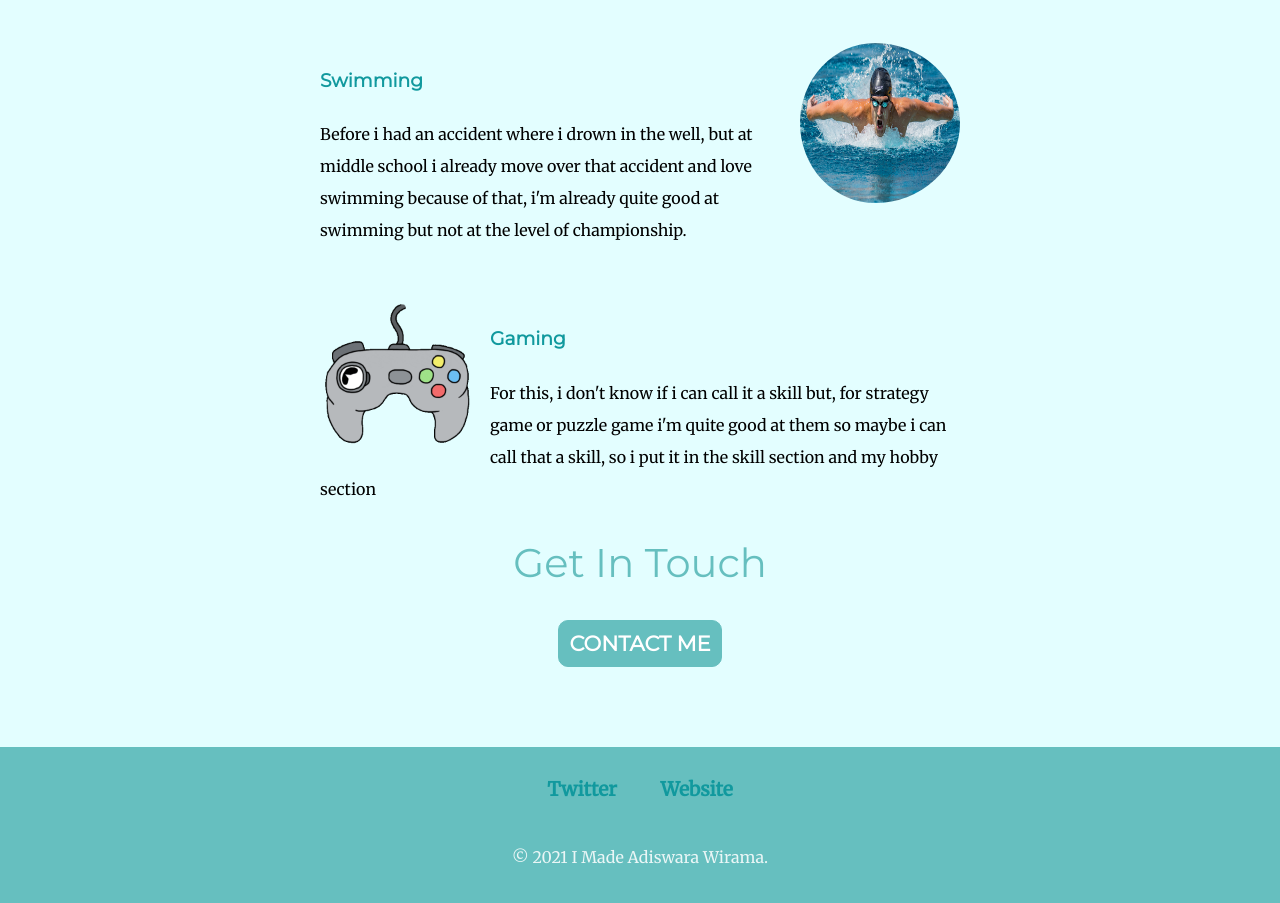
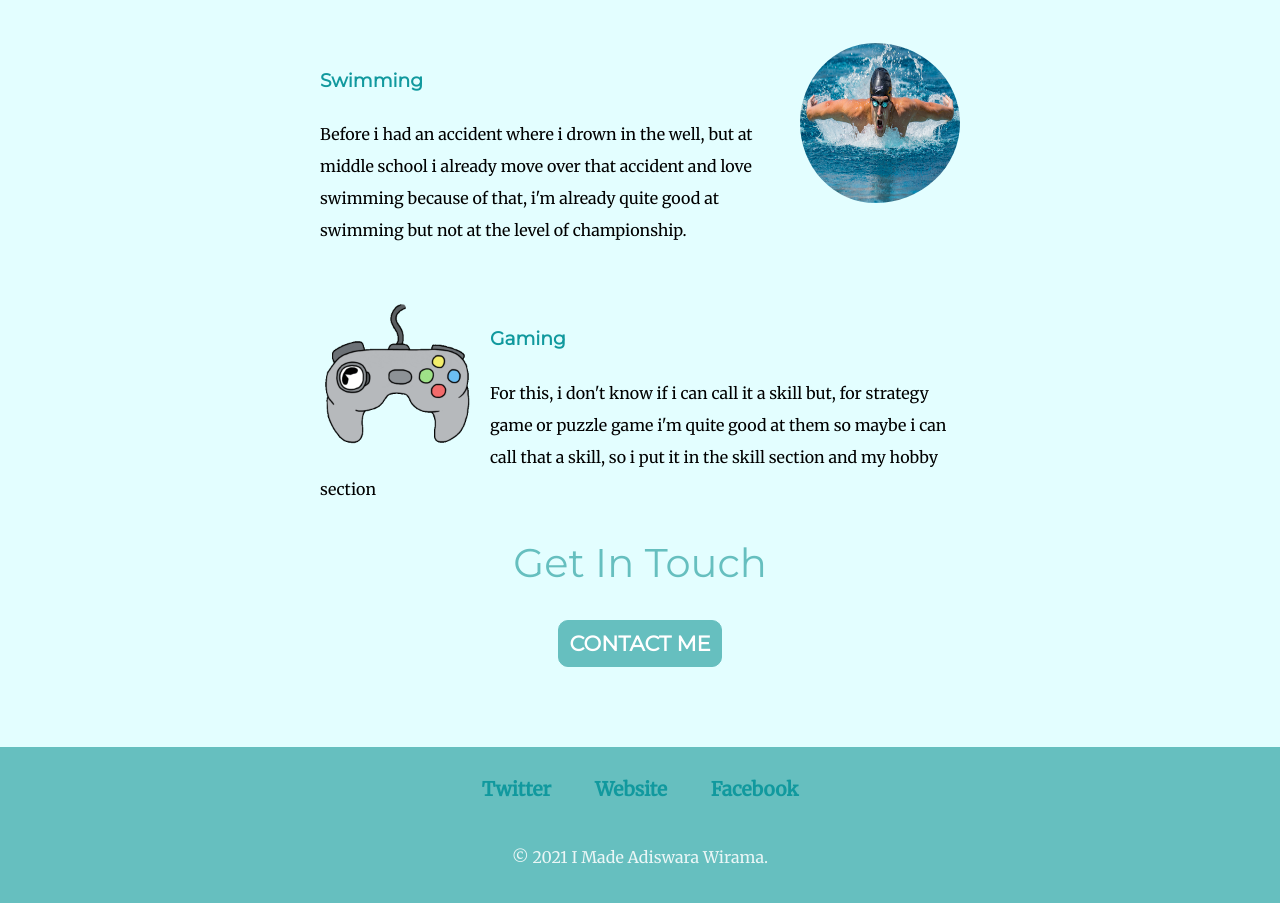
Before and after one commit to Sorasouki/My-Site, a plain HTML site: page index.html in a window 1280 px wide. Shown: the part 1920-2823 px from the top of the page. Drawn offline with Linux system fonts and the light colour scheme.

Commit message:
Add my facebook link

```diff
--- a/index.html
+++ b/index.html
@@ -96,7 +96,8 @@
 
     <div class="bottom-container">
       <a class="footer-link" href="https://twitter.com/wirama_rama">Twitter</a>
-      <a class="footer-link" href="https://sorasouki.github.io/cv/">Website</a>
+      <a class="footer-link" href="https://sorasouki.github.io/My-Site/">Website</a>
+      <a class="footer-link" href="https://www.facebook.com/rama.adiswara">Facebook</a>
       <p style="color: #eaf6f6">© 2021 I Made Adiswara Wirama.</p>
       <br /><br />
     </div>
```
